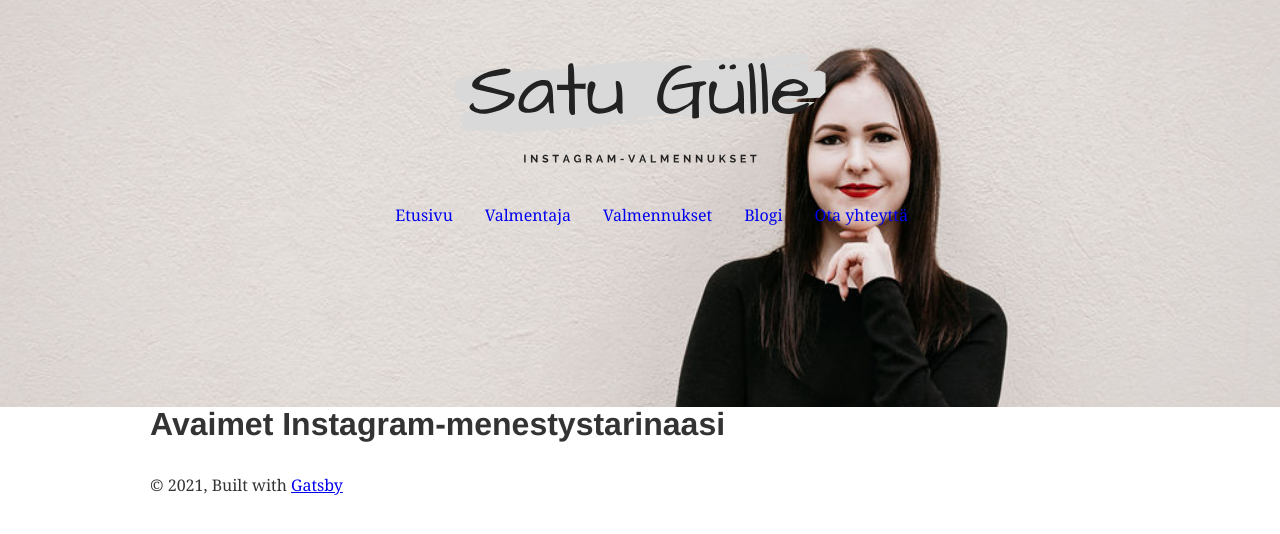
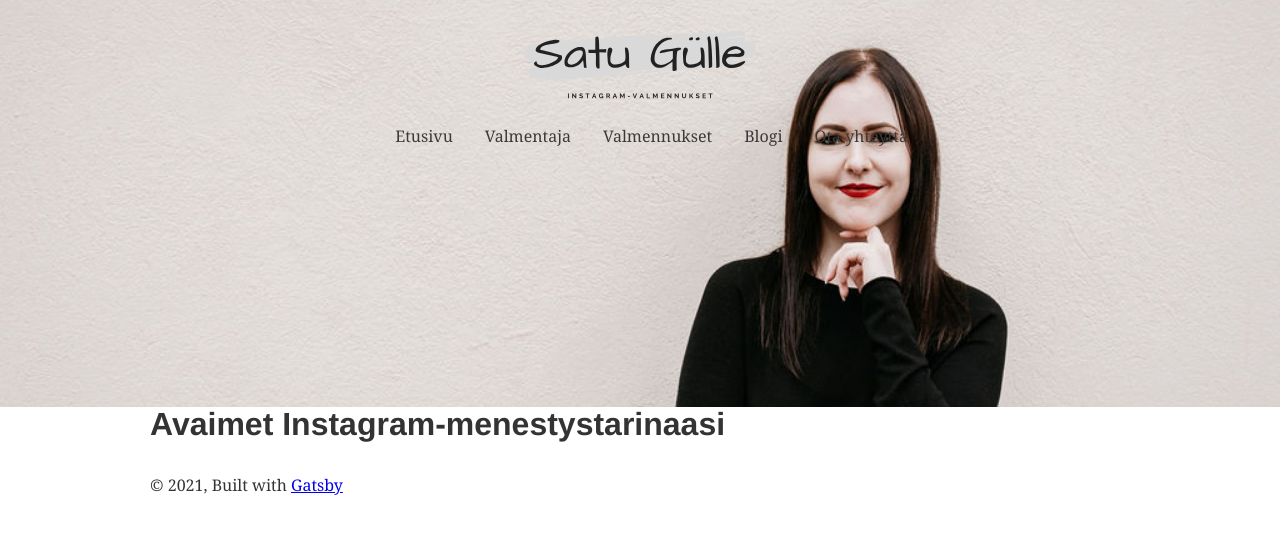
Before and after one commit to SamiJuv/satugulle.fi, a Gatsby site: page / in a window 1280 px wide. Built offline with nearby package versions, Linux system fonts and the light colour scheme; Gatsby itself is replaced by a stand-in of ours; some packages are replaced by stand-ins of ours.

Commit message:
Header styles

```diff
--- a/src/components/header.js
+++ b/src/components/header.js
@@ -8,12 +8,18 @@ import LogoImg from '../images/logo.svg'
 
 const Container = styled.div`
   position: ${props => props.positionValue};
-  top: 40px;
+  top: 1.4rem;
   left: 0;
   right: 0;
 `
 const LogoContainer = styled.div`
   text-align: center;
+  margin-bottom: 0.8rem;
+`
+
+const LogoImage = styled.img`
+  margin: 0;
+  max-width: 240px;
 `
 
 const Header = ({ mainImage }) => {
@@ -44,7 +50,7 @@ const Header = ({ mainImage }) => {
         <>
           <LogoContainer>
             <Link to='/'>
-              <img src={LogoImg} alt='Logo' />
+              <LogoImage src={LogoImg} alt='Logo' />
             </Link>
           </LogoContainer>
 
--- a/src/components/menu.js
+++ b/src/components/menu.js
@@ -1,5 +1,4 @@
 import React from 'react'
-import { Link } from 'gatsby'
 import styled from 'styled-components'
 import AniLink from 'gatsby-plugin-transition-link/AniLink'
 
@@ -21,6 +20,7 @@ const ListItem = styled.li`
 
 const StyledLink = styled(AniLink)`
   text-decoration: none;
+  color: #3A3A3A;
 `
 
 const Menu = ({ items }) => (
```
